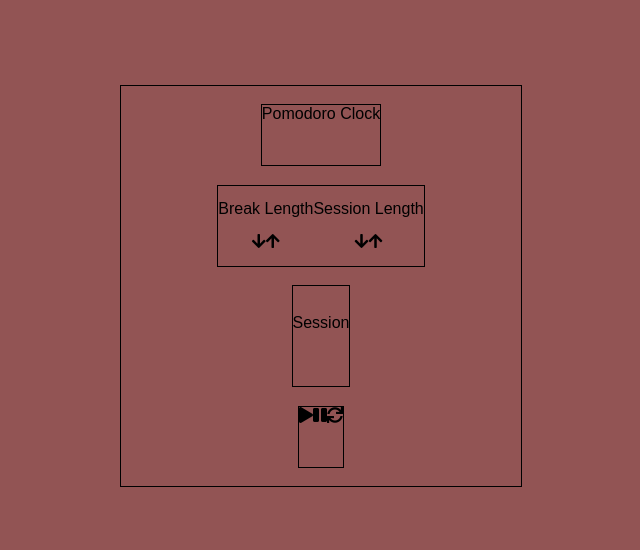
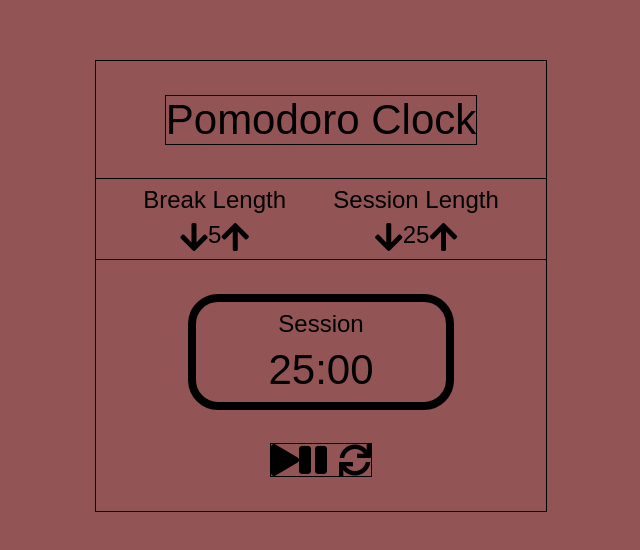
Before and after one commit to BalintMendli/pomodoro-clock, a React (Create React App) app: page / in a window 1280 px wide. Shown: the part 114-664 px from the top of the page, without its empty margins (319-959 px from the left). Built offline with nearby package versions, Linux system fonts and the light colour scheme.

Commit message:
Add more styles

```diff
--- a/src/App.css
+++ b/src/App.css
@@ -9,8 +9,8 @@
 }
 
 #container{
-  height: 400px;
-  width: 400px;
+  height: 450px;
+  width: 450px;
   border: 1px solid;
   display: flex;
   flex-direction: column;
@@ -19,11 +19,12 @@
 }
 
 #title{
-  height: 60px;
   border: 1px solid;
+  font-size: 42px;
 }
 
 #settings{
+  width: 100%;
   height: 80px;
   border: 1px solid;
   display: flex;
@@ -33,7 +34,9 @@
 
 #display{
   height: 100px;
-  border: 1px solid;
+  width: 250px;
+  border: 8px solid;
+  border-radius: 30px;
   display: flex;
   flex-direction: column;
   justify-content: space-evenly;
@@ -41,10 +44,10 @@
 }
 
 #controls{
-  height: 60px;
+  width: 100px;
   border: 1px solid;
   display: flex;
-  justify-content: center;
+  justify-content: space-between;
   align-content: center;
 }
 
@@ -60,3 +63,11 @@
   justify-content: center;
   align-content: center;
 }
+
+#session-label, #break-label, #session-length, #break-length, #timer-label{
+  font-size: 24px;
+}
+
+#time-left{
+  font-size: 42px;
+}
--- a/src/App.js
+++ b/src/App.js
@@ -12,31 +12,27 @@ class App extends Component {
             <div id="settings-left">
               <div id="break-label">Break Length</div>
               <div id="break-settings">
-                <div id="break-decrement"><i className="fas fa-arrow-down"></i></div>
-                <div id="break-length"></div>
-                <div id="break-increment"><i className="fas fa-arrow-up"></i>
-
-</div>
+                <div id="break-decrement"><i className="fas fa-arrow-down fa-2x"></i></div>
+                <div id="break-length">5</div>
+                <div id="break-increment"><i className="fas fa-arrow-up fa-2x"></i></div>
               </div>
             </div>
             <div id="settings-right">
               <div id="session-label">Session Length</div>
               <div id="session-settings">
-                <div id="session-decrement"><i className="fas fa-arrow-down"></i></div>
-                <div id="session-length"></div>
-                <div id="session-increment"><i className="fas fa-arrow-up"></i>
-
-</div>
+                <div id="session-decrement"><i className="fas fa-arrow-down fa-2x"></i></div>
+                <div id="session-length">25</div>
+                <div id="session-increment"><i className="fas fa-arrow-up fa-2x"></i></div>
               </div>
             </div>
           </div>
           <div id="display">
             <div id="timer-label">Session</div>
-            <div id="time-left"></div>
+            <div id="time-left">25:00</div>
           </div>
           <div id="controls">
-            <div id="start-stop"><i class="fas fa-play"></i><i class="fas fa-pause"></i><i class="fas fa-sync"></i></div>
-            <div id="reset"></div>
+            <div id="start-stop"><i class="fas fa-play fa-2x"></i><i class="fas fa-pause fa-2x"></i></div>
+            <div id="reset"><i class="fas fa-sync fa-2x"></i></div>
           </div>
         </div>
       </div>
```
